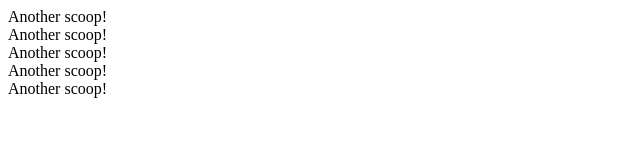
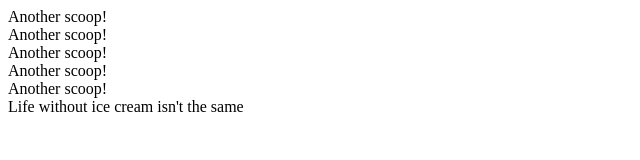
Before and after one commit to kenwilcox/JavaScript101, a plain HTML site: page icecream.html in a window 1280 px wide. Shown: the whole page, without its empty margins (0-640 px from the left). Drawn offline with Linux system fonts and the light colour scheme.

Commit message:
added a final message

```diff
--- a/icecream.html
+++ b/icecream.html
@@ -11,6 +11,7 @@
       document.write("Another scoop!<br>");
       scoops = scoops - 1;
     }
+    document.write("Life without ice cream isn't the same");
   </script>
 </head>
 
```
